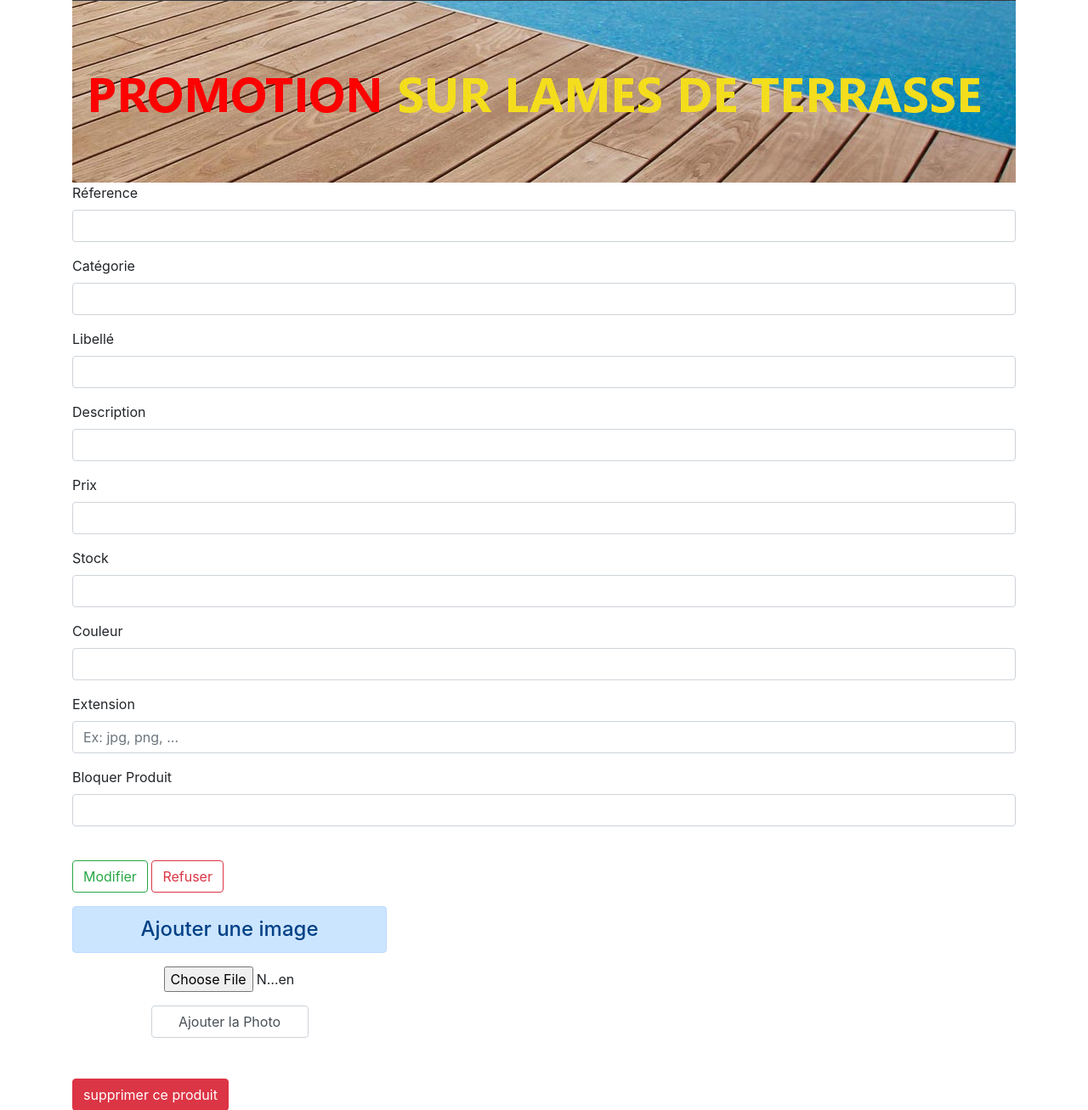
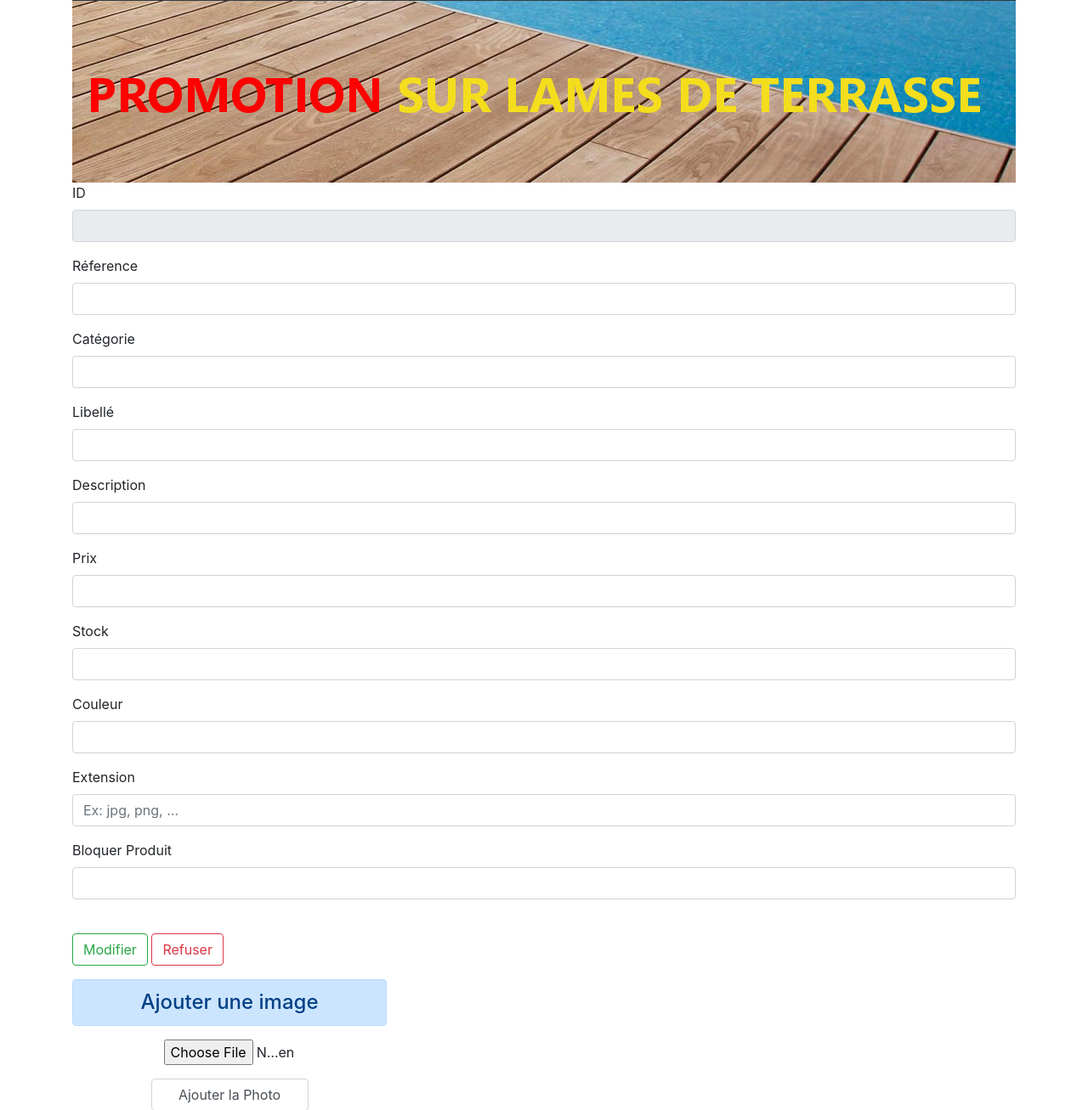
Before and after one commit to Warrior-D2/jarditouCi, a CodeIgniter app: page /jarditouCi/index.php/produits/modifier/1 in a window 1280 px wide. Shown: the part 392-1699 px from the top of the page at 85% size. Run offline with CodeIgniter, Linux system fonts and the light colour scheme; data that the repository does not hold is empty; some libraries are stand-ins or nearby versions.

Commit message:
Modif formulaire de modif (w)

```diff
--- a/application/controllers/Produits.php
+++ b/application/controllers/Produits.php
@@ -111,6 +111,7 @@
         public function modifier($id)
         {
 
+        // $this->load->database();
         // Requête de sélection de l'enregistrement souhaité, ici le produit 7
         $produit = $this->db->query("SELECT * FROM produits WHERE pro_id= ?", $id);
         $aView["produit"] = $produit->row(); // première ligne du résultat
@@ -120,11 +121,12 @@
 
             $data = $this->input->post();
 
-
+            // défini l'heure par defaut sur europe /paris
+            date_default_timezone_set("Europe/Paris");
             // Ajout d'une date d'ajout que le formulaire ne contient pas
             $data["pro_d_modif"] = date("Y-m-d h:i:s");
 
-            $this->form_validation->set_rules("pro_ref", "Référence", "required|min_length[6]|is_unique[produits.pro_ref]",
+            $this->form_validation->set_rules("pro_ref", "Référence", "required|min_length[6]",
             array("required" => "Veuillez renseigner une %s.",  "min_length" => "La %s doit avoir longueur minimum de 6 caractères."));
             $this->form_validation->set_rules("pro_libelle", "Libellé", "required|regex_match[/^[a-z0-9_\-áàâäãåçéèêëíìîïñóòôöõúùûüýÿæœ]*$/i]",
             array("required" => "Veuillez renseigner un %s.", "regex_match"=>"Chiffres, lettres, '_' et '-' uniquement."));
@@ -143,11 +145,11 @@
             }
             else
            { // La validation a réussi, nos valeurs sont bonnes, on peut modifier en base
+            $this->db->where('pro_id', $id );
             $insert_query = $this->db->update('produits', $data);
             $insert_query = str_replace('INSERT INTO','INSERT IGNORE INTO',$insert_query);
             $this->db->query($insert_query);
                 // $this->db->update('produits', $data);
-                $this->db->where('pro_id', $id );
                 redirect("produits/liste");
             }
         }
@@ -157,5 +159,4 @@
         }
     } // -- modifier()
 
-
     }
--- a/application/views/details.php
+++ b/application/views/details.php
@@ -7,61 +7,61 @@
 <?php echo form_open(); ?>
 
 
-<!-- <div class="form-group">
+<div class="form-group">
     <label for="formGroupExampleInput">ID</label>
-    <input type="text" class="form-control" name="pro_id"id="pro_id" value="<?php echo set_value('pro_id'); ?>" placeholder="" readonly>
-  </div> -->
+    <input type="text" class="form-control" name="pro_id"id="pro_id" value="<?php echo $produit->pro_id; ?>" placeholder="" readonly>
+  </div>
 <div class="form-group">
     <label for="formGroupExampleInput2">Réference</label>
-    <input type="text" class="form-control" name="pro_ref" id="pro_ref" value="<?php echo set_value('pro_ref'); ?>">
+    <input type="text" class="form-control" name="pro_ref" id="pro_ref" value="<?php echo $produit->pro_ref; ?>">
     <?php echo form_error('pro_ref');?>
 </div>
 
 <div class="form-group">
     <label for="formGroupExampleInput2">Catégorie</label>
-    <input type="text" class="form-control"name="pro_cat_id" id="pro_cat_id" value="<?php echo set_value('pro_cat_id'); ?>">
+    <input type="text" class="form-control"name="pro_cat_id" id="pro_cat_id" value="<?php echo $produit->pro_cat_id; ?>">
     <?php echo form_error('pro_cat_id');?>
 
 </div>
 
 <div class="form-group">
     <label for="formGroupExampleInput2">Libellé</label>
-    <input type="text" class="form-control" name="pro_libelle" id="pro_libelle" value="<?php echo set_value('pro_libelle'); ?>" placeholder="">
+    <input type="text" class="form-control" name="pro_libelle" id="pro_libelle" value="<?php echo $produit->pro_libelle; ?>" placeholder="">
     <?php echo form_error('pro_libelle');?>
 
 </div>
 
 <div class="form-group">
     <label for="formGroupExampleInput2">Description</label>
-    <input type="text" class="form-control" name="pro_description" id="pro_description" value="<?php echo set_value('pro_description'); ?>" placeholder="">
+    <input type="text" class="form-control" name="pro_description" id="pro_description" value="<?php echo $produit->pro_description; ?>" placeholder="">
     <?php echo form_error('pro_description');?>
 
 </div>
 
 <div class="form-group">
     <label for="formGroupExampleInput2">Prix</label>
-    <input type="text" class="form-control" name="pro_prix" id="pro_prix" value="<?php echo set_value ('pro_prix'); ?>"placeholder="">
+    <input type="text" class="form-control" name="pro_prix" id="pro_prix" value="<?php echo $produit->pro_prix; ?>"placeholder="">
     <?php echo form_error('pro_prix');?>
 
 </div>
 
 <div class="form-group">
     <label for="formGroupExampleInput2">Stock</label>
-    <input type="text" class="form-control" name="pro_stock" id="pro_stock" value="<?php echo set_value('pro_stock'); ?>" placeholder="">
+    <input type="text" class="form-control" name="pro_stock" id="pro_stock" value="<?php echo $produit->pro_stock; ?>" placeholder="">
     <?php echo form_error('pro_stock');?>
 
 </div>
 
 <div class="form-group">
     <label for="formGroupExampleInput2">Couleur</label>
-    <input type="text" class="form-control" name="pro_couleur" id="couleur" value="<?php echo set_value('pro_couleur'); ?>"placeholder="">
+    <input type="text" class="form-control" name="pro_couleur" id="couleur" value="<?php echo $produit->pro_couleur; ?>"placeholder="">
     <?php echo form_error('pro_couleur');?>
 
 </div>
 
 <div class="form-group">
     <label for="formGroupExampleInput2">Extension</label>
-    <input type="text" class="form-control" name="pro_photo" id="photo" value="<?php echo set_value('pro_photo'); ?>"placeholder="Ex: jpg, png, ...">
+    <input type="text" class="form-control" name="pro_photo" id="photo" value="<?php echo $produit->pro_photo; ?>"placeholder="Ex: jpg, png, ...">
     <?php echo form_error('pro_photo');?>
 
 </div>
@@ -93,7 +93,7 @@
 <!-- si je veux que ma mention bloqué ait une valeur numerique je fais ce qui suit -->
 <div class="form-group">
     <label for="formGroupExampleInput2">Bloquer Produit</label>
-    <input type="texte" class="form-control" name="pro_bloque" value="<?php echo set_value('pro_bloque'); ?>"id="bloque">
+    <input type="texte" class="form-control" name="pro_bloque" value="<?php echo $produit->pro_bloque; ?>"id="bloque">
     <?php echo form_error('pro_bloque');?>
 
 
```
